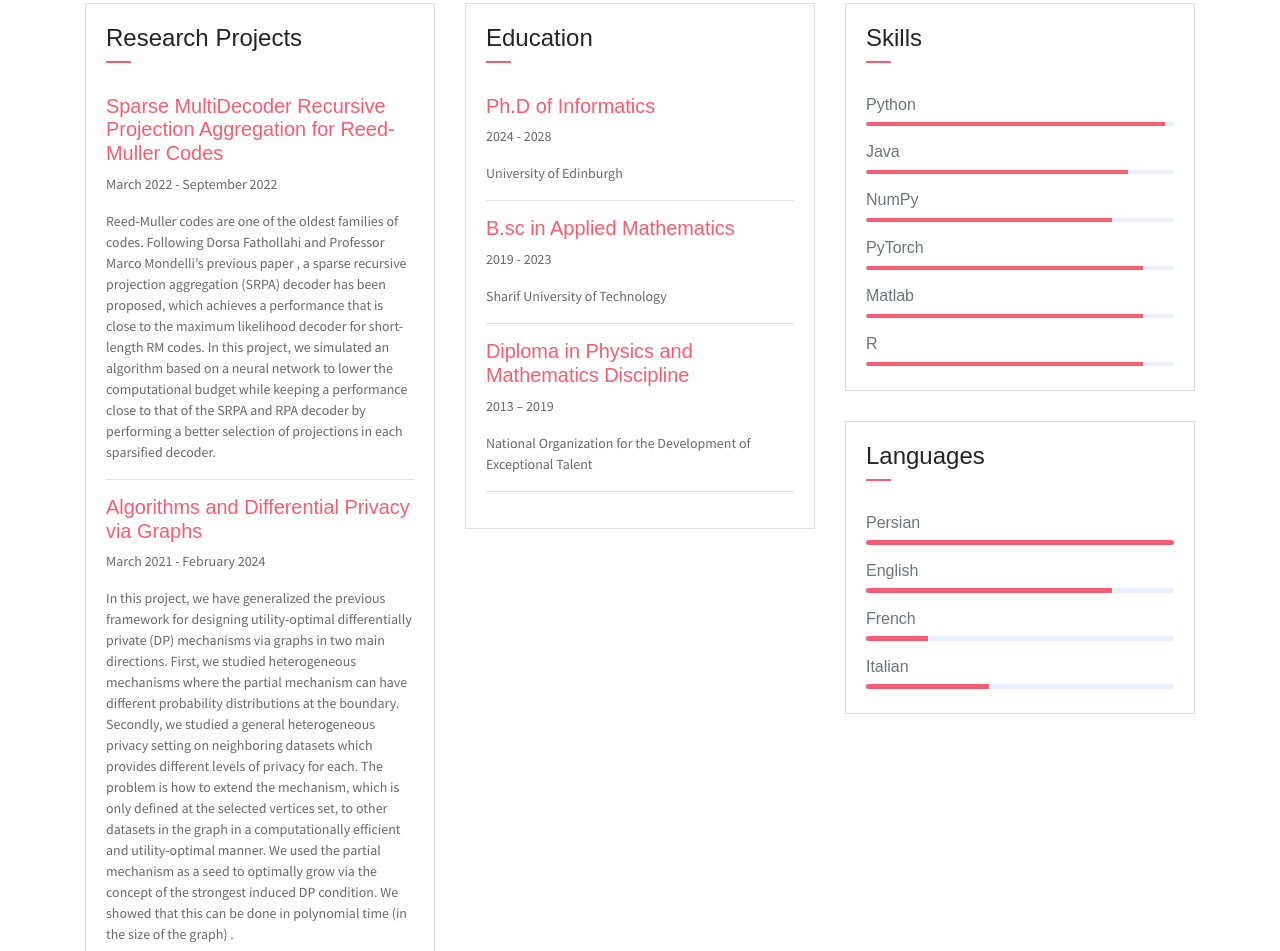
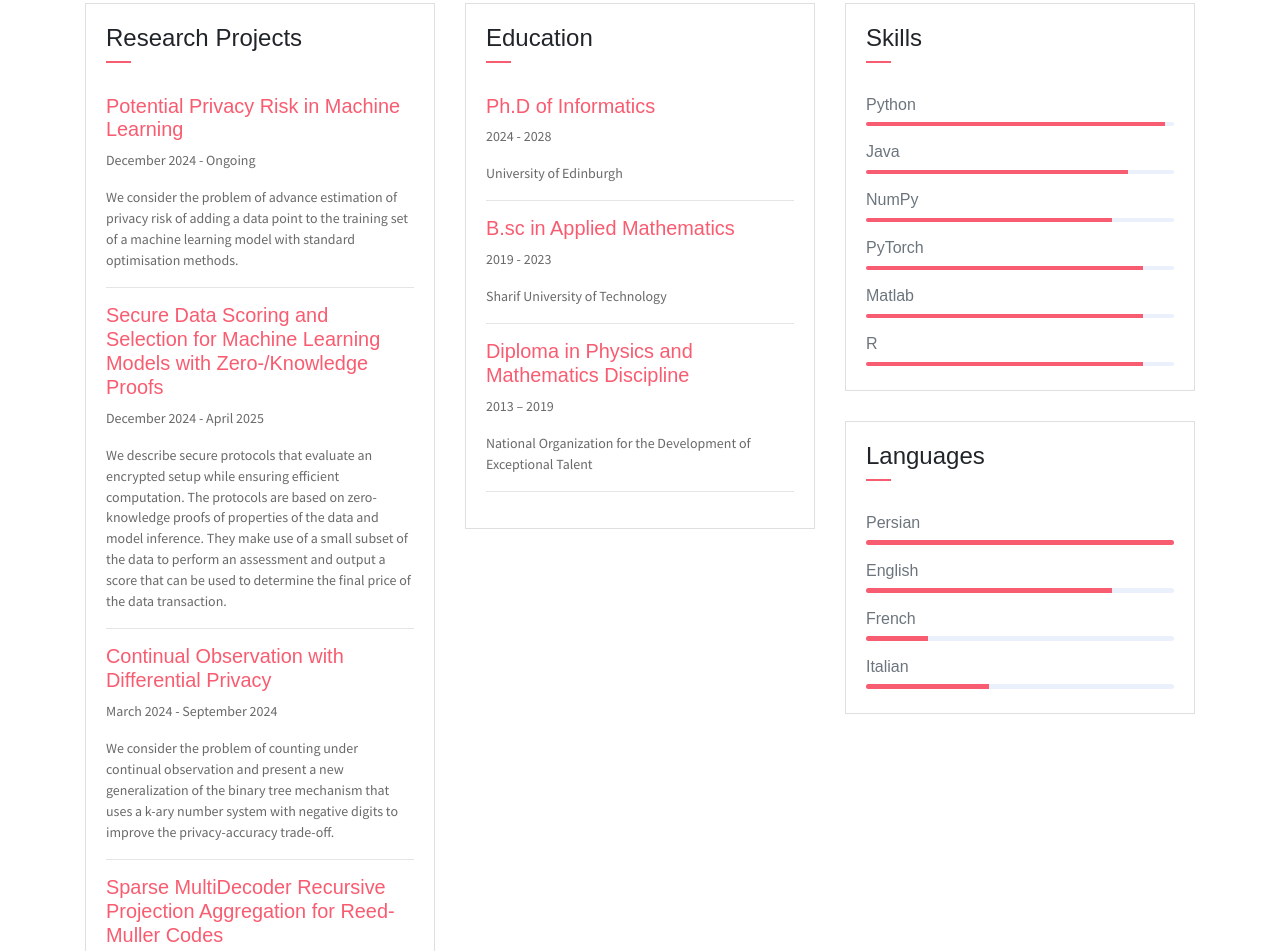
Before and after one commit to saheltorkamani/saheltorkamani.github.io, a website: page index.html in a window 1280 px wide. Shown: the part 1462-2413 px from the top of the page. Drawn offline with Linux system fonts and the light colour scheme; some packages are replaced by stand-ins of ours.

Commit message:
Update index.html

```diff
--- a/index.html
+++ b/index.html
@@ -66,7 +66,7 @@
                 <span class="line mb-5"></span>
                 <h5 class="mb-3">Ph.D. Student at University of Edinburgh</h5>
                 <p class="mt-20">
-                    I am currently an informatics Ph.D. student at the University of Edinburgh. I am very honored to be advised by Professor Rik Sarkar. My main research interests are Differential Privacy and Machine Learning.
+                    I am currently a Ph.D. student in computer science at the University of Edinburgh. I am very honored to be advised by Professor Rik Sarkar. My main research interests are Differential Privacy and Machine Learning.
 			Formerly studied my bachelor studies at the Sharif University of Technology in Applied Mathematics where I mostly focused on Differential Privacy, Coding Theory, and Information Theory under the supervision of Professor Javad Ebrahimi. Also, I had the great honor to work with Professor Marco Mondelli on Channel Coding and Machine Learning as a scientific intern at IST Austria.
                 </p>
                 <a href="assets/Pdf/cv.pdf" class="btn btn-outline-danger" target="_blank"> <i class="icon-down-circled2"></i> Download My CV
@@ -77,9 +77,9 @@
                 <h3 class="font-weight-light">Personal Info</h3>
                 <span class="line mb-5"></span>
                 <ul class="mt40 info list-unstyled">
-                    <li><span>Birthdate</span> : 06/03/2001</li>
-                    <li><span>Address</span> : Informatics Department, University of Edinburgh, Edinburgh, United Kingdom</li>
-                    <li><span>Email</span> : s.torkamani@sms.ed.ac.uk</li>
+                    <li><span>Birthdate</span>: 06/03/2001</li>
+                    <li><span>Address</span>: Informatics Department, University of Edinburgh, Edinburgh, United Kingdom</li>
+                    <li><span>Email</span>: s.torkamani@sms.ed.ac.uk</li>
                 </ul>
                 <ul class="social-icons pt-3">
                     <li class="social-item"><a class="social-link" href="#"><i class="ti-twitter" aria-hidden="true"></i></a></li>
@@ -101,7 +101,7 @@
                 <div class="row">
                     <div class="col-1 text-danger pt-1"><i class="ti-info icon-lg"></i></div>
                     <div class="col-10 ml-auto mr-3">
-                        <h6>Machine Learning</h6>
+                        <h6>Theoritical Machine Learning</h6>
 
                         <hr>
                     </div>
@@ -132,13 +132,25 @@
                             </div>
                         </div>
                         <div class="card-body">
-                            <h6 class="title text-danger">Sparse MultiDecoder Recursive Projection Aggregation for Reed-Muller Codes</h6>
+				<h6 class="title text-danger">Potential Privacy Risk in Machine Learning</h6>
+                            <P>December 2024 - Ongoing</P>
+                            <P class="subtitle">We consider the problem of advance estimation of privacy risk of adding a data point to the training set of a machine learning model with standard optimisation methods. </P>
+                            <hr>
+				<h6 class="title text-danger">Secure Data Scoring and Selection for Machine Learning Models with Zero-/Knowledge Proofs</h6>
+                            <P>December 2024 - April 2025</P>
+                            <P class="subtitle">We describe secure protocols that evaluate an encrypted setup while ensuring efficient computation. The protocols are based on zero-knowledge proofs of properties of the data and model inference. They make use of a small subset of the data to perform an assessment and output a score that can be used to determine the final price of the data transaction.</P>
+                            <hr>
+				<h6 class="title text-danger">Continual Observation with Differential Privacy</h6>
+                            <P>March 2024 - September 2024</P>
+                            <P class="subtitle">We consider the problem of counting under continual observation and present a new generalization of the binary tree mechanism that uses a k-ary number system with negative digits to improve the privacy-accuracy trade-off. </P>
+                            <hr>
+                        	<h6 class="title text-danger">Sparse MultiDecoder Recursive Projection Aggregation for Reed-Muller Codes</h6>
                             <P>March 2022 - September 2022</P>
-                            <P class="subtitle">Reed-Muller codes are one of the oldest families of codes. Following Dorsa Fathollahi and Professor Marco Mondelli’s previous paper , a sparse recursive projection aggregation (SRPA) decoder has been proposed, which achieves a performance that is close to the maximum likelihood decoder for short- length RM codes. In this project, we simulated an algorithm based on a neural network to lower the computational budget while keeping a performance close to that of the SRPA and RPA decoder by performing a better selection of projections in each sparsified decoder.</P>
+                            <P class="subtitle">Reed-Muller codes are one of the oldest families of codes. Following Dorsa Fathollahi and Professor Marco Mondelli’s previous paper, a sparse recursive projection aggregation (SRPA) decoder has been proposed, which achieves a performance that is close to the maximum likelihood decoder for short-length RM codes. In this project, we simulated an algorithm based on a neural network to lower the computational budget while keeping a performance close to that of the SRPA and RPA decoder by performing a better selection of projections in each sparsified decoder.</P>
                             <hr>
-                            <h6 class="title text-danger">Algorithms and Differential Privacy via Graphs</h6>
+                        	<h6 class="title text-danger">Algorithms and Differential Privacy via Graphs</h6>
                             <P>March 2021 - February 2024</P>
-                            <P class="subtitle">In this project, we have generalized the previous framework for designing utility-optimal differentially private (DP) mechanisms via graphs in two main directions. First, we studied heterogeneous mechanisms where the partial mechanism can have different probability distributions at the boundary. Secondly, we studied a general heterogeneous privacy setting on neighboring datasets which provides different levels of privacy for each. The problem is how to extend the mechanism, which is only defined at the selected vertices set, to other datasets in the graph in a computationally efficient and utility-optimal manner. We used the partial mechanism as a seed to optimally grow via the concept of the strongest induced DP condition. We showed that this can be done in polynomial time (in the size of the graph) .</P>
+                            <P class="subtitle">In this project, we have generalized the previous framework for designing utility-optimal differentially private (DP) mechanisms via graphs in two main directions. First, we studied heterogeneous mechanisms where the partial mechanism can have different probability distributions at the boundary. Secondly, we studied a general heterogeneous privacy setting on neighboring datasets which provides different levels of privacy for each. The problem is how to extend the mechanism, which is only defined at the selected vertices set, to other datasets in the graph in a computationally efficient and utility-optimal manner. We used the partial mechanism as a seed to optimally grow via the concept of the strongest induced DP condition. We showed that this can be done in polynomial time (in the size of the graph).</P>
                             <hr>
                         </div>
                     </div>
```
